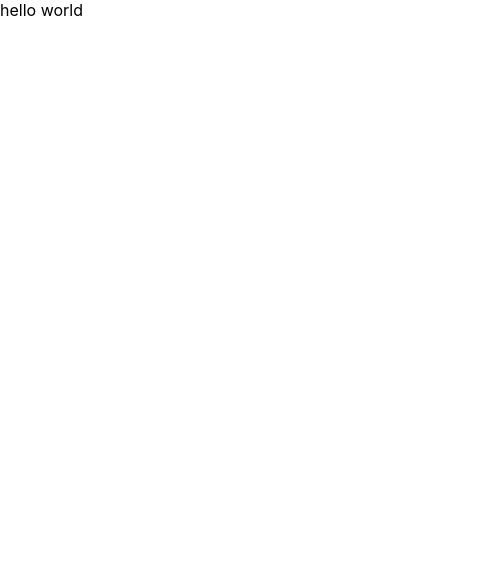
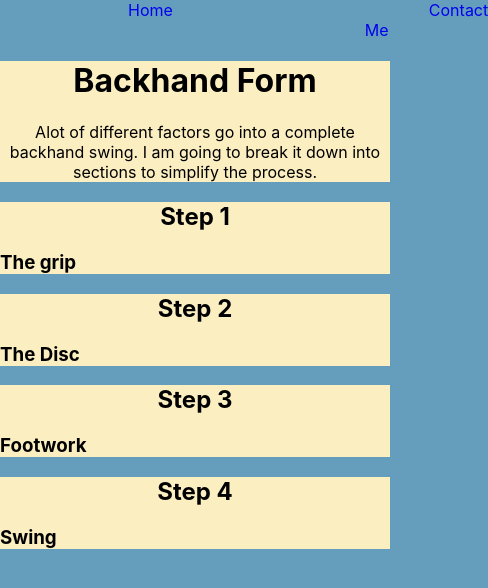
Before and after one commit to jbuck123/DiscGopher, a React (Create React App) app in the folder my-app/: page /Backhand in a window 390 px wide. Shown: the top 588 px of the page, 488 px wide, since content can reach past the window. Built offline with nearby package versions, Linux system fonts and the light colour scheme.

Commit message:
added media queries

```diff
--- a/my-app/src/App.js
+++ b/my-app/src/App.js
@@ -4,6 +4,9 @@
 
 
 import { Routes, Route } from "react-router-dom"
+
+import Header from "./components/Header"
+
 import HomePage from "./Pages/HomePage"
 import Scoring from "./Pages/Scoring"
 
@@ -19,6 +22,7 @@ import Tomahawk from "./Pages/Tomahawk"
 function App() {
   return (
     <div>
+      <Header />
       <Routes>
         <Route path='/' element={ <HomePage />}></Route>
         <Route path='/Scoring' element={ <Scoring />}></Route>
--- a/my-app/src/Pages/Backhand.js
+++ b/my-app/src/Pages/Backhand.js
@@ -4,6 +4,32 @@ import React from "react"
 
 export default function Backhand() {
     return(
-        <div> hello world</div>
+        <div>
+            <div className="section-bg-armyGreen">
+        <h1 className="section-title"> Backhand Form</h1>
+
+
+        <p className="section-content">
+        Alot of different factors go into a complete backhand swing. I am going to break it down into sections to simplify the process.
+        </p>
+      </div>
+      <div className="section-bg-armyGreen">
+        <h2 className="section-title">Step 1</h2>
+        <h3>The grip</h3>
+      </div>
+      <div className="section-bg-armyGreen">
+        <h2 className="section-title">Step 2</h2>
+        <h3>The Disc</h3>
+        <p></p>
+      </div>
+      <div className="section-bg-armyGreen">
+        <h2 className="section-title">Step 3</h2>
+        <h3>Footwork</h3>
+      </div>
+      <div className="section-bg-armyGreen">
+        <h2 className="section-title">Step 4</h2>
+        <h3> Swing </h3>
+      </div>
+        </div>
     )
 }
--- a/my-app/src/Pages/Forehand.js
+++ b/my-app/src/Pages/Forehand.js
@@ -4,6 +4,32 @@ import React from "react"
 
 export default function Forehand() {
     return(
-        <div> hello world</div>
+        <div>
+        <div className="section-bg-armyGreen">
+    <h1 className="section-title"> Forehand Form</h1>
+
+
+    <p className="section-content">
+    Alot of different factors go into a complete Forehand swing. I am going to break it down into sections to simplify the process.
+    </p>
+  </div>
+  <div className="section-bg-armyGreen">
+    <h2 className="section-title">Step 1</h2>
+    <h3>The grip</h3>
+  </div>
+  <div className="section-bg-armyGreen">
+    <h2 className="section-title">Step 2</h2>
+    <h3>The Disc</h3>
+    <p></p>
+  </div>
+  <div className="section-bg-armyGreen">
+    <h2 className="section-title">Step 3</h2>
+    <h3>Footwork</h3>
+  </div>
+  <div className="section-bg-armyGreen">
+    <h2 className="section-title">Step 4</h2>
+    <h3> Swing </h3>
+  </div>
+    </div>
     )
 }
--- a/my-app/src/Pages/HomePage.js
+++ b/my-app/src/Pages/HomePage.js
@@ -1,76 +1,117 @@
 import React from "react";
-import { Link } from "react-router-dom"
-
-
+import { Link } from "react-router-dom";
 
 import Gopher from "../images/Gopher.png";
 import Driver from "../images/Driver.png";
 import MidRange from "../images/MidRange.png";
 import Putter from "../images/Putter.png";
 
-
-
 export default function HomePage() {
   return (
     <div className="pageContent">
       <div className="section-bg-armyGreen">
         <h1 className="section-title"> DiscGopher</h1>
-
-
+        <div className="flex-container">
+          <div className="child-container">
             <p className="section-content">
               DiscGopher helps beginners be better Disc Golfers
             </p>
-        <div className="section-image">
-          <img className="image" src={Gopher}></img>
+            <div>
+              <img className="section-image" src={Gopher}></img>
+            </div>
+          </div>
         </div>
       </div>
       <div className="section-bg-armyGreen">
         <h1 className="section-title"> The Equipment </h1>
-        <p className="section-content">ipsum lorem</p>
+
         <div className="flex-container">
           <div className="child-container">
-            <img className="image" src={Putter} alt="Stock image of a putter"></img>
-            <h3>Putter</h3>
-            <Link className={"link"} to="/Putter"> More Info</Link>
+            <img
+              className="section-image"
+              src={Putter}
+              alt="Stock image of a putter"
+            ></img>
+            <h3 className="section-content">Putter</h3>
+            <Link className={"link"} to="/Putter">
+              {" "}
+              More Info
+            </Link>
           </div>
           <div className="child-container">
-            <img className="image" src={MidRange} alt="Stock image of a MidRange"></img>
-            <h3>Mid-Range</h3>
-            <Link className={"link"} to="/MidRange"> More Info</Link>
+            <img
+              className="section-image"
+              src={MidRange}
+              alt="Stock image of a MidRange"
+            ></img>
+            <h3 className="section-content">Mid-Range</h3>
+            <Link className={"link"} to="/MidRange">
+              {" "}
+              More Info
+            </Link>
           </div>
           <div className="child-container">
-            <img className="image" src={Driver} alt="Stock image of a driver"></img>
+            <img
+              className="section-image"
+              src={Driver}
+              alt="Stock image of a driver"
+            ></img>
             <h3>Driver</h3>
-            <Link className={"link"} to="/Driver"> More Info</Link>
+            <Link className={"link"} to="/Driver">
+              {" "}
+              More Info
+            </Link>
           </div>
         </div>
       </div>
       <div className="section-bg-armyGreen">
         <h1 className="section-title"> Throwing Style </h1>
         <div className="flex-container">
-
           <div className="child-container">
-          <img src="https://picsum.photos/200/300" alt="Stock image of a Forehand grip"></img>
+            <img
+              src="https://picsum.photos/200/300"
+              alt="Stock image of a Forehand grip"
+            ></img>
             <h3>Forehand</h3>
-          <Link className={"link"} to="/Forehand"> More Info</Link>
+            <Link className={"link"} to="/Forehand">
+              {" "}
+              More Info
+            </Link>
           </div>
           <div className="child-container">
-          <img src="https://picsum.photos/200/300" alt="Stock image of a Backhand grip"></img>
+            <img
+              src="https://picsum.photos/200/300"
+              alt="Stock image of a Backhand grip"
+            ></img>
             <h3>Backhand</h3>
-          <Link className={"link"} to="/Backhand"> More Info</Link>
+            <Link className={"link"} to="/Backhand">
+              {" "}
+              More Info
+            </Link>
           </div>
           <div className="child-container">
-          <img src="https://picsum.photos/200/300" alt="Stock image of a Tomahawk / Thumber grip"></img>
+            <img
+              src="https://picsum.photos/200/300"
+              alt="Stock image of a Tomahawk / Thumber grip"
+            ></img>
             <h3>Tomahawk / Thumber</h3>
-          <Link className={"link"} to="/Tomahawk"> More Info</Link>
+            <Link className={"link"} to="/Tomahawk">
+              {" "}
+              More Info
+            </Link>
           </div>
-
         </div>
       </div>
       <div className="section-bg-armyGreen">
         <h1 className="section-title"> Scoring </h1>
-        <p className="section-content">for the most part, the socring terms for disc golf are the same as they are for ball golf.</p>
-        <Link className={"link"} to="/Scoring"> More Info</Link>
+        <p className="section-content">
+          for the most part, the socring terms for disc golf are the same as
+          they are for ball golf.
+        </p>
+        <Link className={"link"} to="/Scoring">
+          {" "}
+          More Info
+        </Link>
       </div>
     </div>
   );
--- /dev/null
+++ b/my-app/src/components/Header.js
@@ -0,0 +1,22 @@
+import { NavLink } from "react-router-dom";
+// import logo from "../images/GAMRx10.png";
+
+function Header() {
+  return (
+    <header >
+
+        <nav className="navbar">
+          {/* <img id="logoPic" src={logo} alt="logo" /> */}
+          <div className="navLinks">
+          <NavLink className={"link"} to="/">Home</NavLink>
+          </div>
+          <div className="navLinks">
+          <NavLink className={"link"} to="/ContactMe">Contact Me</NavLink>
+          </div>
+        </nav>
+
+    </header>
+  );
+}
+
+export default Header;
--- a/my-app/src/index.css
+++ b/my-app/src/index.css
@@ -5,6 +5,7 @@ body {
     sans-serif;
   -webkit-font-smoothing: antialiased;
   -moz-osx-font-smoothing: grayscale;
+  background-color: #659DBD;
 }
 
 code {
@@ -41,7 +42,72 @@ code {
 .flex-container {
   display: flex;
   justify-content: center;
+  flex-direction: row;
+}
+@media screen and (max-width: 1020px) {
+  .flex-container {
+    flex-direction: column;
+    justify-content: center;
+  }
+  .child-container{
+    text-align: center;
+  }
+  .section-image{
+    justify-content: center;
+    height: 360px;
+    width: 360px;
+  }
 }
 .child-container {
   padding: 30px;
 }
+
+.navbar {
+  display: flex;
+
+  }
+
+  .navLinks,
+  a {
+    justify-content: center;
+    margin-left: 4rem;
+    margin-right: 4rem;
+
+  }
+
+  .link{
+    text-decoration: none;
+  }
+  .link:hover {
+    color: #E27D60;
+  }
+
+
+  @media screen and (max-width: 1020px) {
+    .flex-container {
+      flex-direction: column;
+      justify-content: center;
+    }
+    .child-container{
+      text-align: center;
+    }
+    .section-image{
+      justify-content: center;
+      height: 360px;
+      width: 360px;
+    }
+  }
+  @media screen and (max-width: 400px) {
+    .flex-container {
+      flex-direction: column;
+      justify-content: center;
+    }
+    .child-container{
+      text-align: center;
+    }
+    .section-image{
+      justify-content: center;
+      height: 200px;
+      width: 200px;
+    }
+  }
```
Lines whose indentation alone changed are shown as unchanged.
